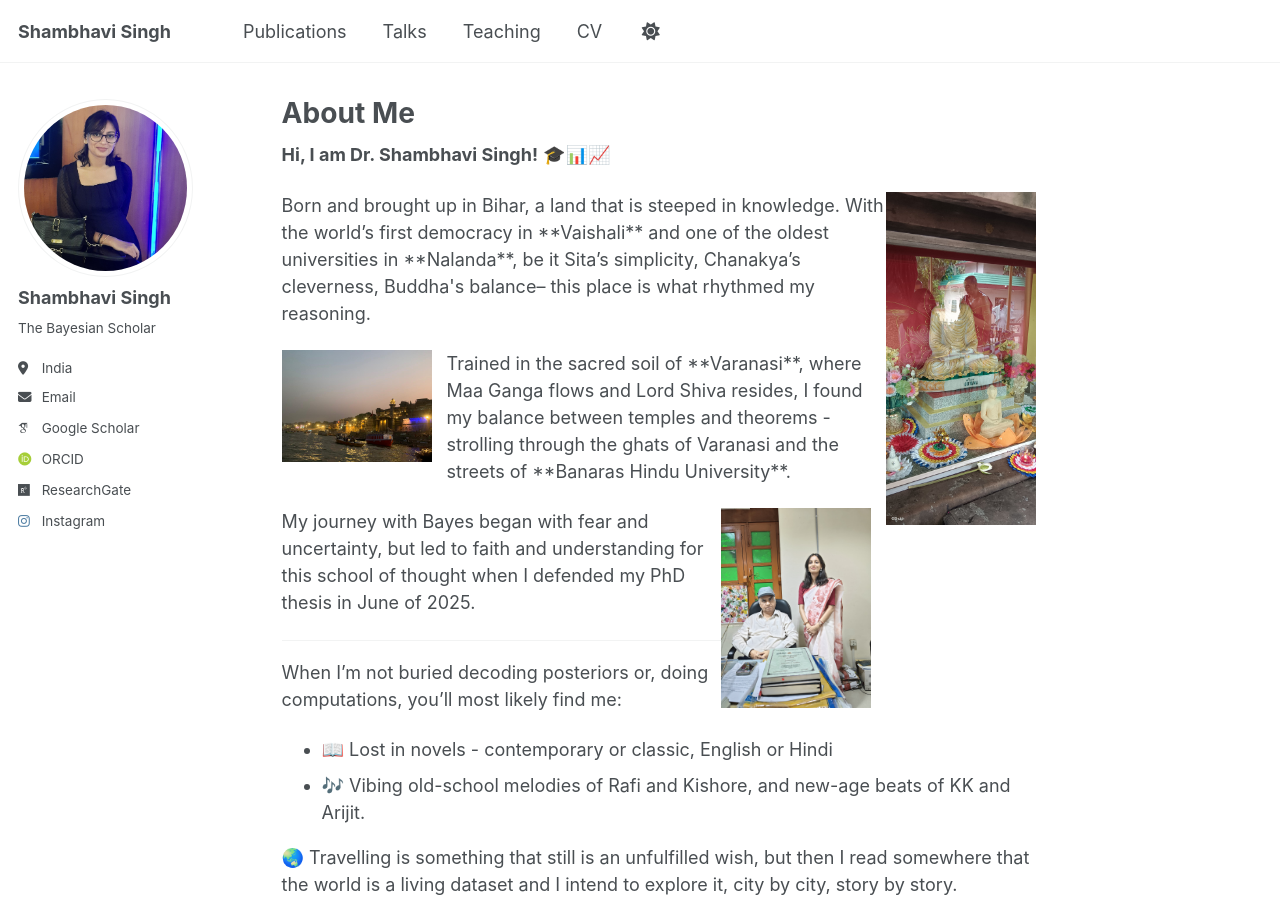
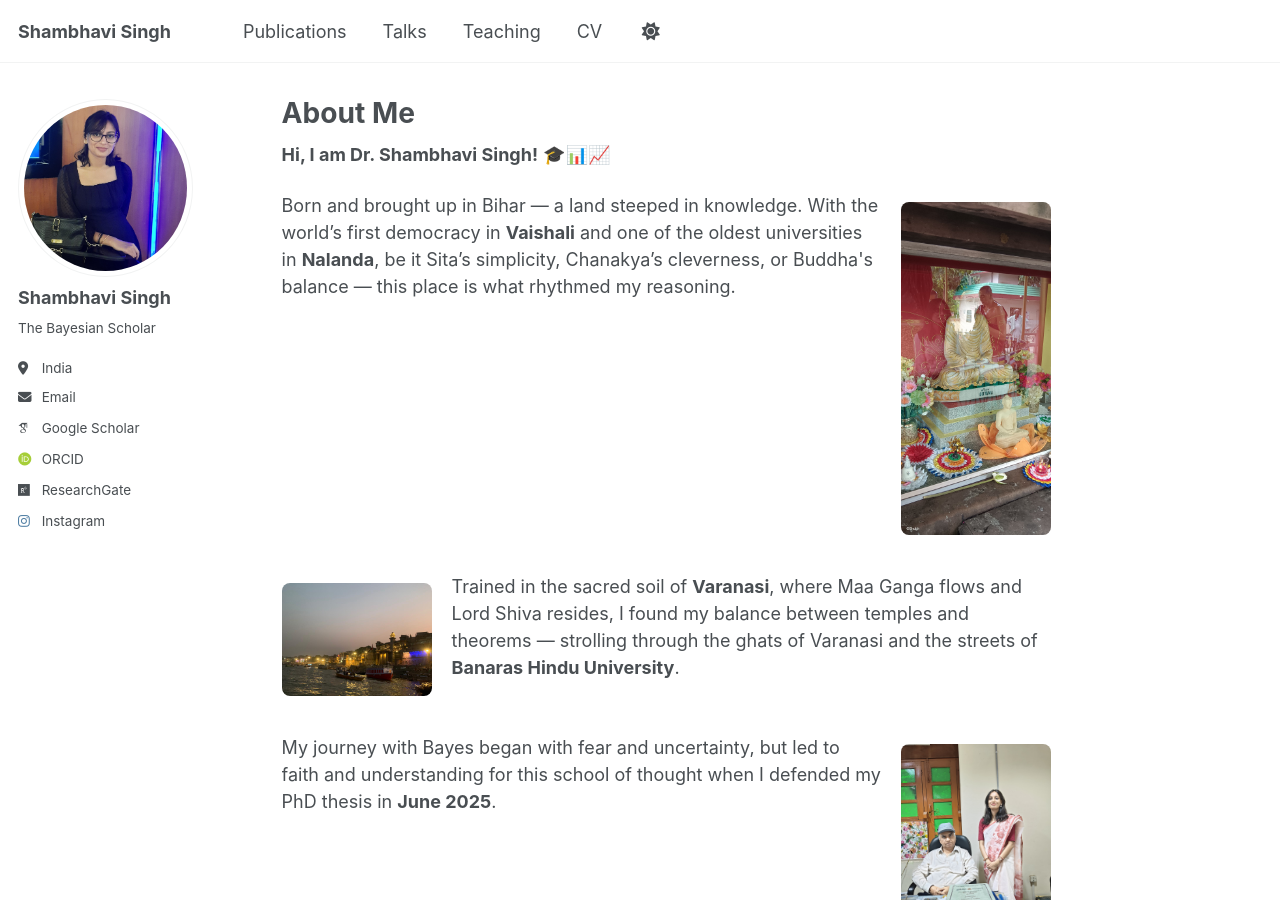
Before and after one commit to shambhavisingh010/shambhavisingh010.github.io, a Jekyll site: the page built from _pages/about.md, in a window 1280 px wide and 900 px high. Built offline with Jekyll 4.4.1, drawn with Linux system fonts in a browser that asks for light colours; some web fonts are replaced.

Commit message:
Update about.md

```diff
--- a/_pages/about.md
+++ b/_pages/about.md
@@ -9,21 +9,21 @@ redirect_from:
 
 **Hi, I am Dr. Shambhavi Singh!** 🎓📊📈
 
-<p>
-<img align="right" src="/images/buddha.jpg" width="150" style="margin-right: 15px;">
-
-Born and brought up in Bihar, a land that is steeped in knowledge. With the world’s first democracy in **Vaishali** and one of the oldest universities in **Nalanda**, be it Sita’s simplicity, Chanakya’s cleverness, Buddha's balance– this place is what rhythmed my reasoning.
+<p style="overflow: auto;">
+  <img src="/images/buddha.jpg" alt="Bihar and Buddha" style="float: right; margin: 10px 0 15px 20px; width: 150px; border-radius: 8px;">
+  Born and brought up in Bihar — a land steeped in knowledge. With the world’s first democracy in <strong>Vaishali</strong> and one of the oldest universities in <strong>Nalanda</strong>, be it Sita’s simplicity, Chanakya’s cleverness, or Buddha's balance — this place is what rhythmed my reasoning.
 </p>
 
-<p>
-<img align="left" src="/images/ghat.jpg" width="150" style="margin-right: 15px;">
-Trained in the sacred soil of **Varanasi**, where Maa Ganga flows and Lord Shiva resides, I found my balance between temples and theorems - strolling through the ghats of Varanasi and the streets of **Banaras Hindu University**.
+<p style="overflow: auto;">
+  <img src="/images/ghat.jpg" alt="Varanasi Ghat" style="float: left; margin: 10px 20px 15px 0; width: 150px; border-radius: 8px;">
+  Trained in the sacred soil of <strong>Varanasi</strong>, where Maa Ganga flows and Lord Shiva resides, I found my balance between temples and theorems — strolling through the ghats of Varanasi and the streets of <strong>Banaras Hindu University</strong>.
 </p>
 
-<p>
-<img align="right" src="/images/phd viva.jpg" width="150" style="margin-right: 15px;">
-My journey with Bayes began with fear and uncertainty, but led to faith and understanding for this school of thought when I defended my PhD thesis in June of 2025.
+<p style="overflow: auto;">
+  <img src="/images/phd viva.jpg" alt="PhD Defense" style="float: right; margin: 10px 0 15px 20px; width: 150px; border-radius: 8px;">
+  My journey with Bayes began with fear and uncertainty, but led to faith and understanding for this school of thought when I defended my PhD thesis in <strong>June 2025</strong>.
 </p>
+
 
 ------
 
```
